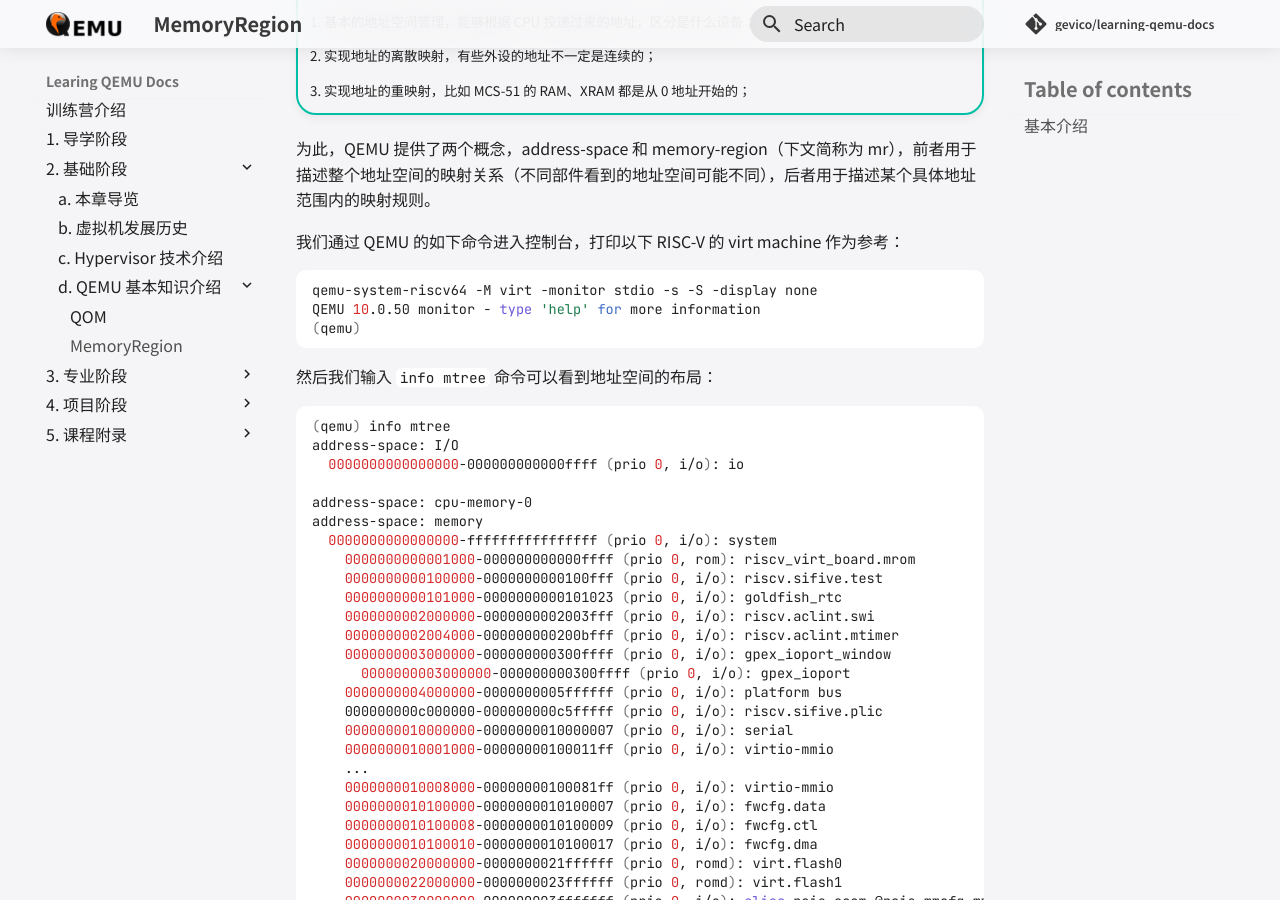
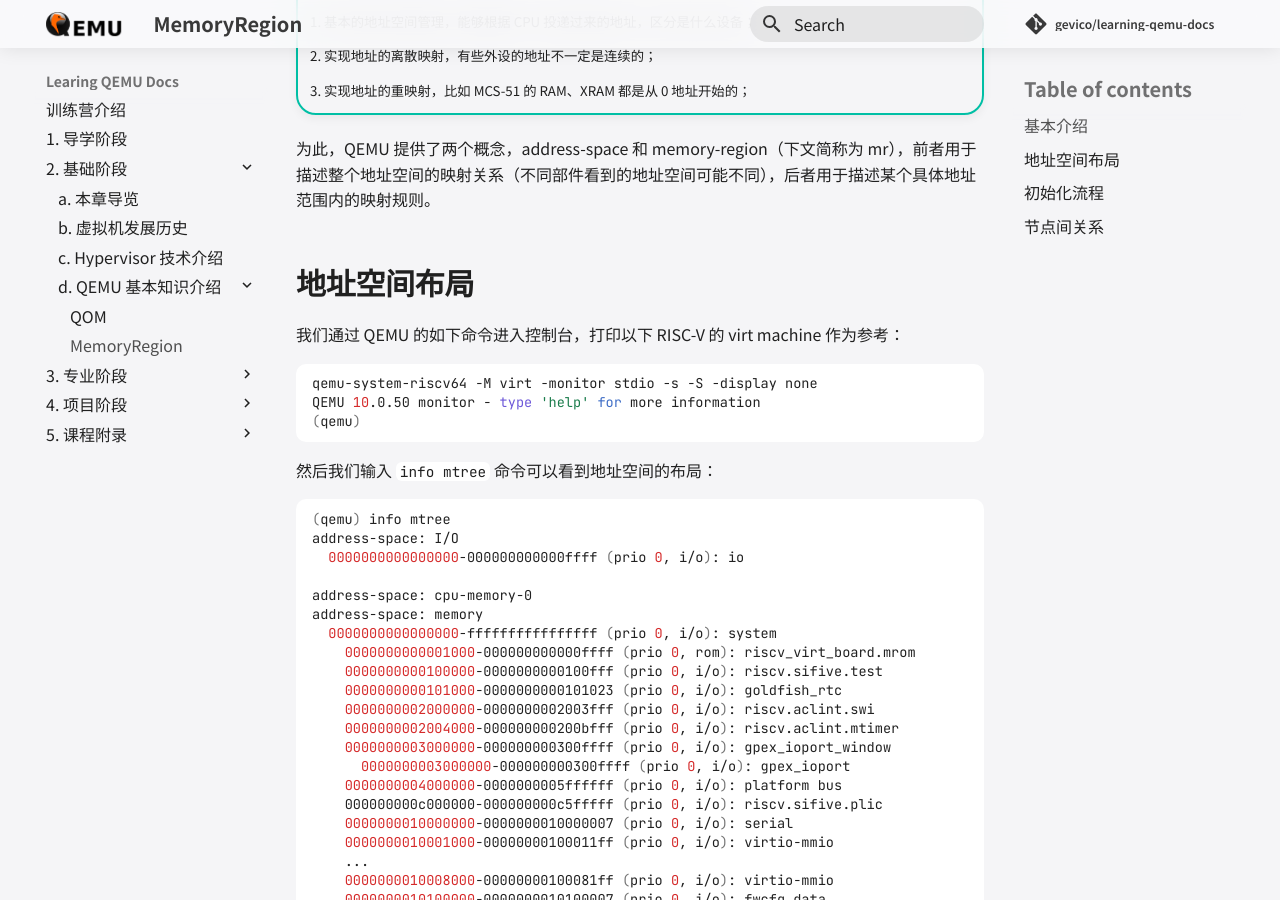
Before and after one commit to zevorn/learning-qemu-docs, an MkDocs documentation site: the page built from docs/ch1/sec3/qemu-memory-region.md, in a window 1280 px wide and 900 px high, scrolled down 829 px. Built offline with MkDocs 1.6.1 and Material for MkDocs 9.7.7, drawn with Linux system fonts in a browser that asks for light colours; comment, search, counter and statistics services are not loaded.

Commit message:
docs: update qemu-memory-region.md

````diff
--- a/docs/ch1/sec3/qemu-memory-region.md
+++ b/docs/ch1/sec3/qemu-memory-region.md
@@ -27,6 +27,8 @@
     3. 实现地址的重映射，比如 MCS-51 的 RAM、XRAM 都是从 0 地址开始的；
 
 为此，QEMU 提供了两个概念，address-space 和 memory-region（下文简称为 mr），前者用于描述整个地址空间的映射关系（不同部件看到的地址空间可能不同），后者用于描述某个具体地址范围内的映射规则。
+
+## 地址空间布局
 
 我们通过 QEMU 的如下命令进入控制台，打印以下 RISC-V 的 virt machine 作为参考：
 
@@ -135,6 +137,8 @@ A:[DDDDDDDDDDDDDDDDD|CCCCCCCCCCCCCCCCC|BBBBBBBBBBBBBBBBB|AAAAAAAAAAAAAAAAA]
 ```
 
 为了实现以上机制，QEMU 使用 alias 来描述 mr 中重叠的部分，使用 alias 可以将一个 mr 的一部分放到另外一个 mr 上，以此来简化内存模拟的复杂度。
+
+## 初始化流程
 
 我们从 QEMU 初始化过程，来理解 mr 和 address-space 的关系：
 
@@ -296,6 +300,8 @@ in memory_region_initfn (obj=<optimized out>) at ../system/memory.c:1281QTAILQ_I
 
 可以看到，system_memory->subregions 同样是在 memory_region_initfn() 内部被完成初始化的。
 
+## 节点间关系
+
 如果进一步监视 system_memory->subregions，你将得到这个其他 mr 节点是被如何添加进来的：
 
 ```bash
````
